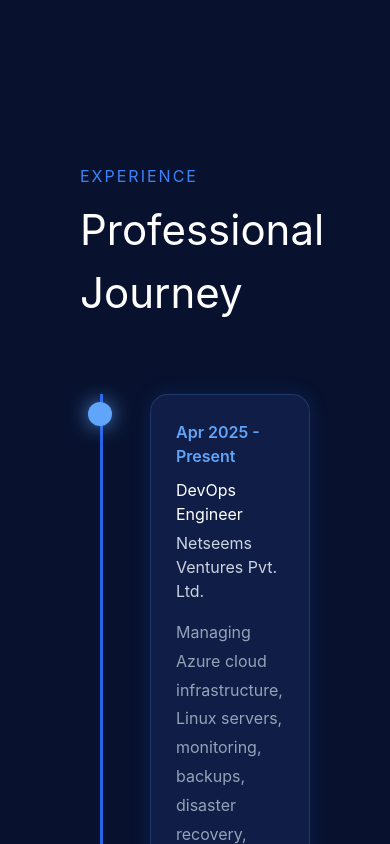
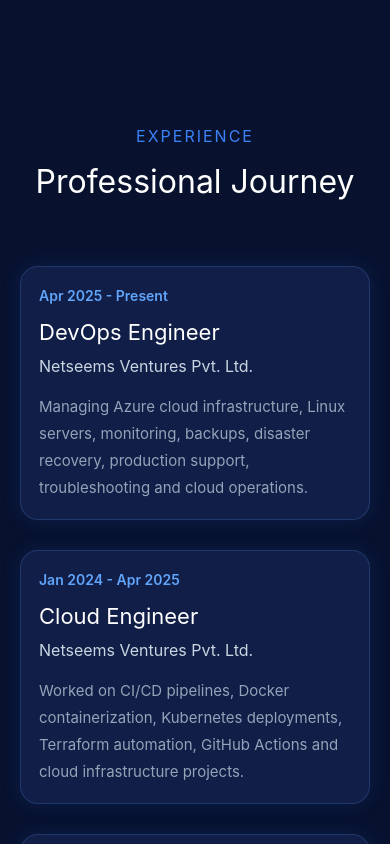
Before and after one commit to AnmolSingh8858/anmol-portfolio1790, a React (Vite) app: page / in a window 390 px wide. Shown: the part 6520-7364 px from the top of the page. Built offline with nearby package versions, Linux system fonts and the light colour scheme.

Commit message:
Implement responsive styles for Experience component
Added responsive design for mobile view in Experience component.

```diff
--- a/src/components/Experience.jsx
+++ b/src/components/Experience.jsx
@@ -1,6 +1,8 @@
 import { motion } from "framer-motion";
 
 function Experience() {
+  const isMobile = window.innerWidth < 768;
+
   const experiences = [
     {
       date: "Apr 2025 - Present",
@@ -31,7 +33,7 @@ function Experience() {
       style={{
         background: "#08122f",
         color: "white",
-        padding: "100px 80px",
+        padding: isMobile ? "60px 20px" : "100px 80px",
       }}
     >
       <h4
@@ -39,6 +41,7 @@ function Experience() {
           color: "#3b82f6",
           letterSpacing: "2px",
           marginBottom: "10px",
+          textAlign: isMobile ? "center" : "left",
         }}
       >
         EXPERIENCE
@@ -46,8 +49,9 @@ function Experience() {
 
       <h1
         style={{
-          fontSize: "42px",
-          marginBottom: "70px",
+          fontSize: isMobile ? "32px" : "42px",
+          marginBottom: "60px",
+          textAlign: isMobile ? "center" : "left",
         }}
       >
         Professional Journey
@@ -56,11 +60,12 @@ function Experience() {
       <div
         style={{
           position: "relative",
-          maxWidth: "900px",
+          width: isMobile ? "100%" : "70%",
           margin: "0 auto",
         }}
       >
         {/* Timeline Line */}
+        {!isMobile && (
           <div
             style={{
               position: "absolute",
@@ -70,7 +75,8 @@ function Experience() {
               width: "3px",
               background: "#2563eb",
             }}
-        ></div>
+          />
+        )}
 
         {experiences.map((exp, index) => (
           <motion.div
@@ -81,11 +87,12 @@ function Experience() {
             viewport={{ once: true }}
             style={{
               position: "relative",
-              marginBottom: "50px",
-              paddingLeft: "70px",
+              marginBottom: "30px",
+              paddingLeft: isMobile ? "0px" : "70px",
             }}
           >
-            {/* Dot */}
+            {/* Timeline Dot */}
+            {!isMobile && (
               <div
                 style={{
                   position: "absolute",
@@ -95,20 +102,23 @@ function Experience() {
                   height: "24px",
                   borderRadius: "50%",
                   background: "#60a5fa",
-                boxShadow: "0 0 20px rgba(96,165,250,0.8)",
+                  boxShadow:
+                    "0 0 20px rgba(96,165,250,0.8)",
                 }}
-            ></div>
+              />
+            )}
 
-            {/* Card */}
+            {/* Experience Card */}
             <div
               style={{
-                background: "rgba(19,33,77,0.8)",
+                background: "rgba(19,33,77,0.85)",
                 backdropFilter: "blur(10px)",
-                padding: "25px",
+                padding: isMobile ? "18px" : "25px",
                 borderRadius: "18px",
-                border: "1px solid rgba(96,165,250,0.2)",
-                boxShadow: "0 0 20px rgba(37,99,235,0.15)",
-                transition: "0.3s",
+                border:
+                  "1px solid rgba(96,165,250,0.2)",
+                boxShadow:
+                  "0 0 20px rgba(37,99,235,0.15)",
               }}
             >
               <p
@@ -116,6 +126,7 @@ function Experience() {
                   color: "#60a5fa",
                   fontWeight: "600",
                   marginBottom: "10px",
+                  fontSize: isMobile ? "14px" : "16px",
                 }}
               >
                 {exp.date}
@@ -124,6 +135,7 @@ function Experience() {
               <h2
                 style={{
                   marginBottom: "5px",
+                  fontSize: isMobile ? "22px" : "28px",
                 }}
               >
                 {exp.role}
@@ -133,6 +145,7 @@ function Experience() {
                 style={{
                   color: "#cbd5e1",
                   marginBottom: "15px",
+                  fontSize: isMobile ? "16px" : "18px",
                 }}
               >
                 {exp.company}
@@ -142,6 +155,7 @@ function Experience() {
                 style={{
                   color: "#94a3b8",
                   lineHeight: "1.8",
+                  fontSize: isMobile ? "15px" : "16px",
                 }}
               >
                 {exp.description}
```
Lines whose indentation alone changed are shown as unchanged.
